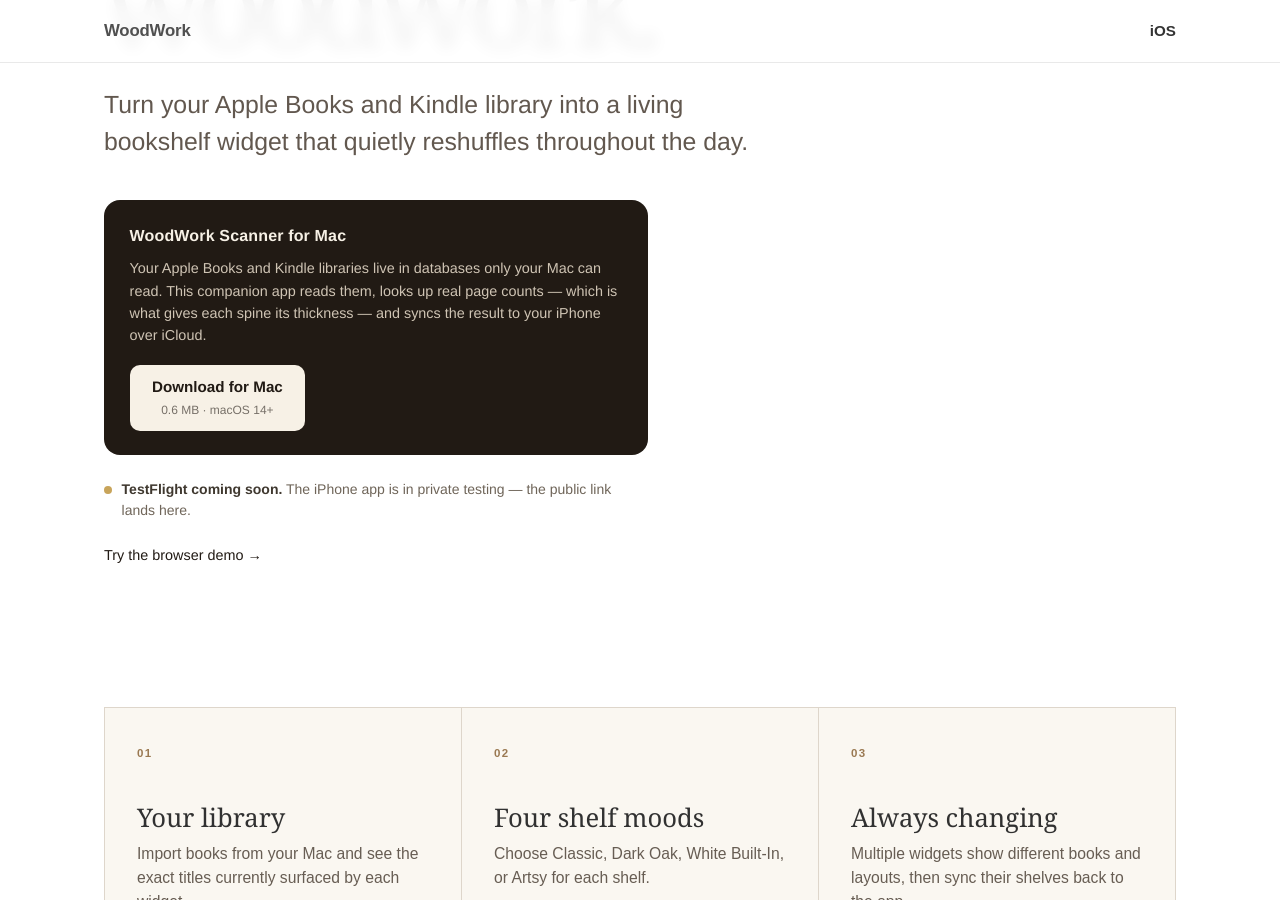
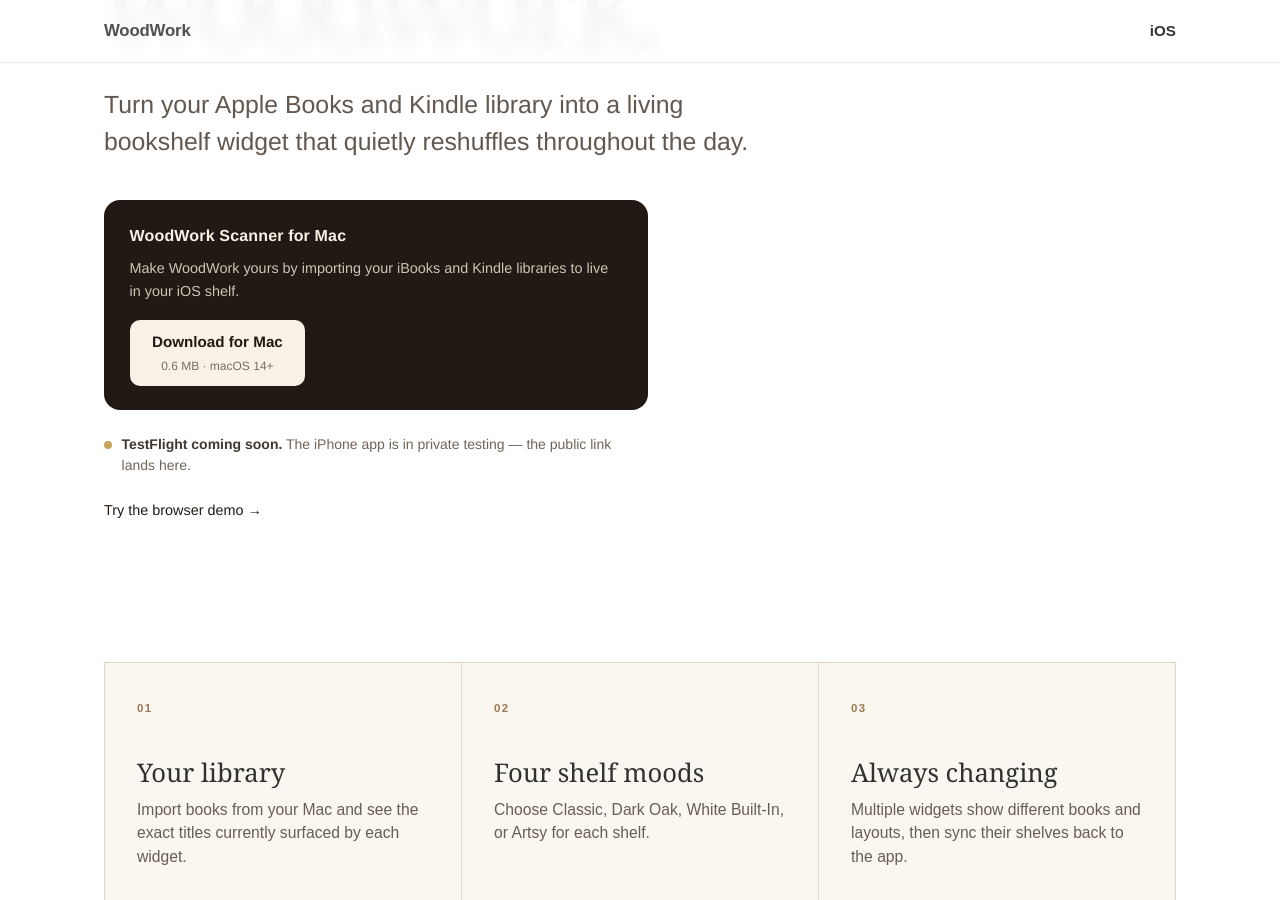
Before and after one commit to josephruocco/books-josephruocco, a Jekyll site: the page built from ios/index.html, in a window 1280 px wide and 900 px high, scrolled down 472 px. Built offline with Jekyll 4.4.1, drawn with Linux system fonts in a browser that asks for light colours.

Commit message:
Simplify the Mac scanner blurb

```diff
--- a/ios/index.html
+++ b/ios/index.html
@@ -33,10 +33,8 @@
 <div class="ios-actions">
             <div class="ios-card">
               <strong>WoodWork Scanner for Mac</strong>
-              <p>Your Apple Books and Kindle libraries live in databases only your Mac
-              can read. This companion app reads them, looks up real page counts —
-              which is what gives each spine its thickness — and syncs the result to
-              your iPhone over iCloud.</p>
+              <p>Make WoodWork yours by importing your iBooks and Kindle libraries
+              to live in your iOS shelf.</p>
               <a class="ios-button" href="/assets/downloads/WoodWorkScanner.dmg" download>
                 Download for Mac
                 <span class="ios-button-note">0.6 MB &middot; macOS 14+</span>
```
